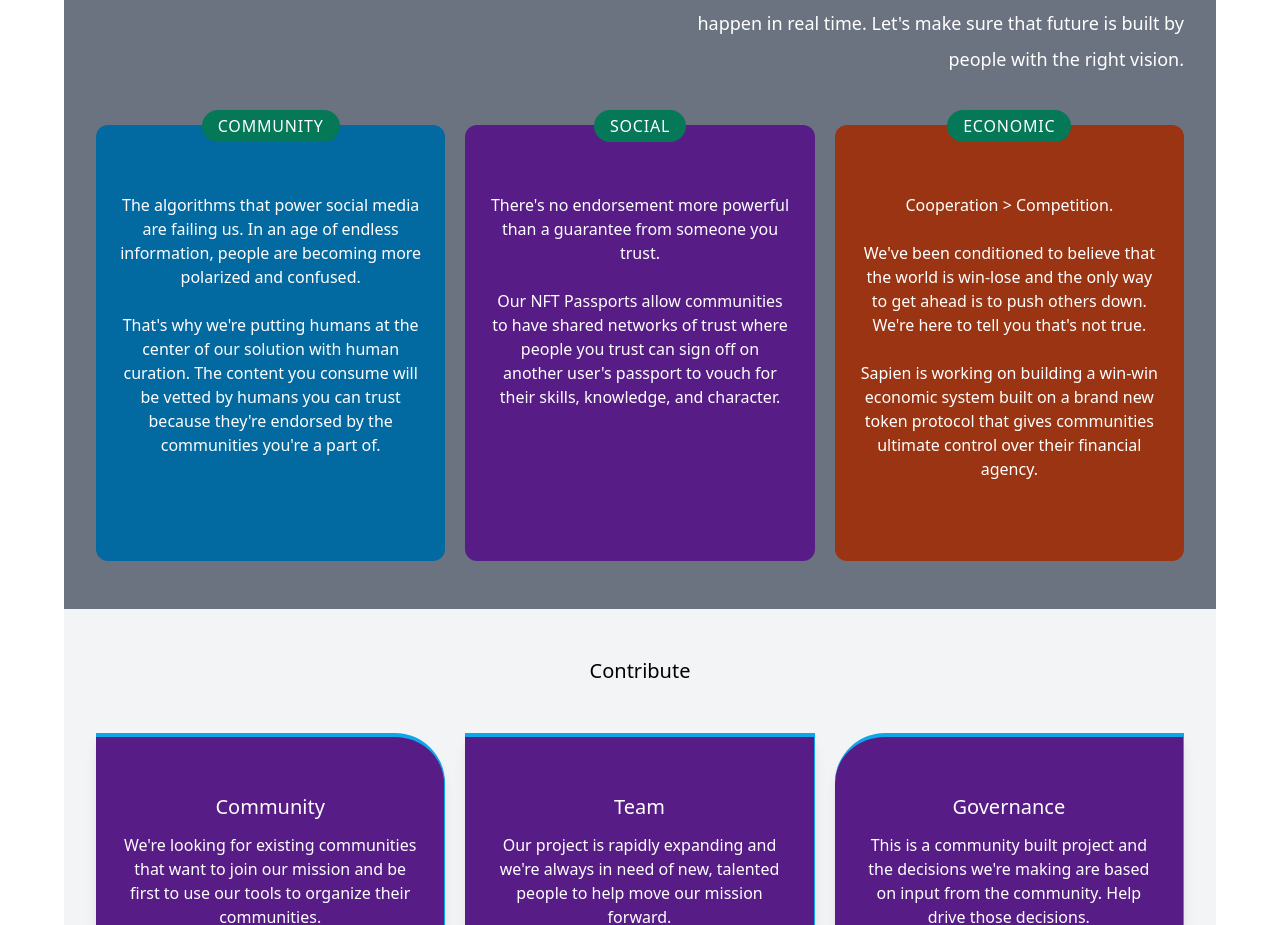
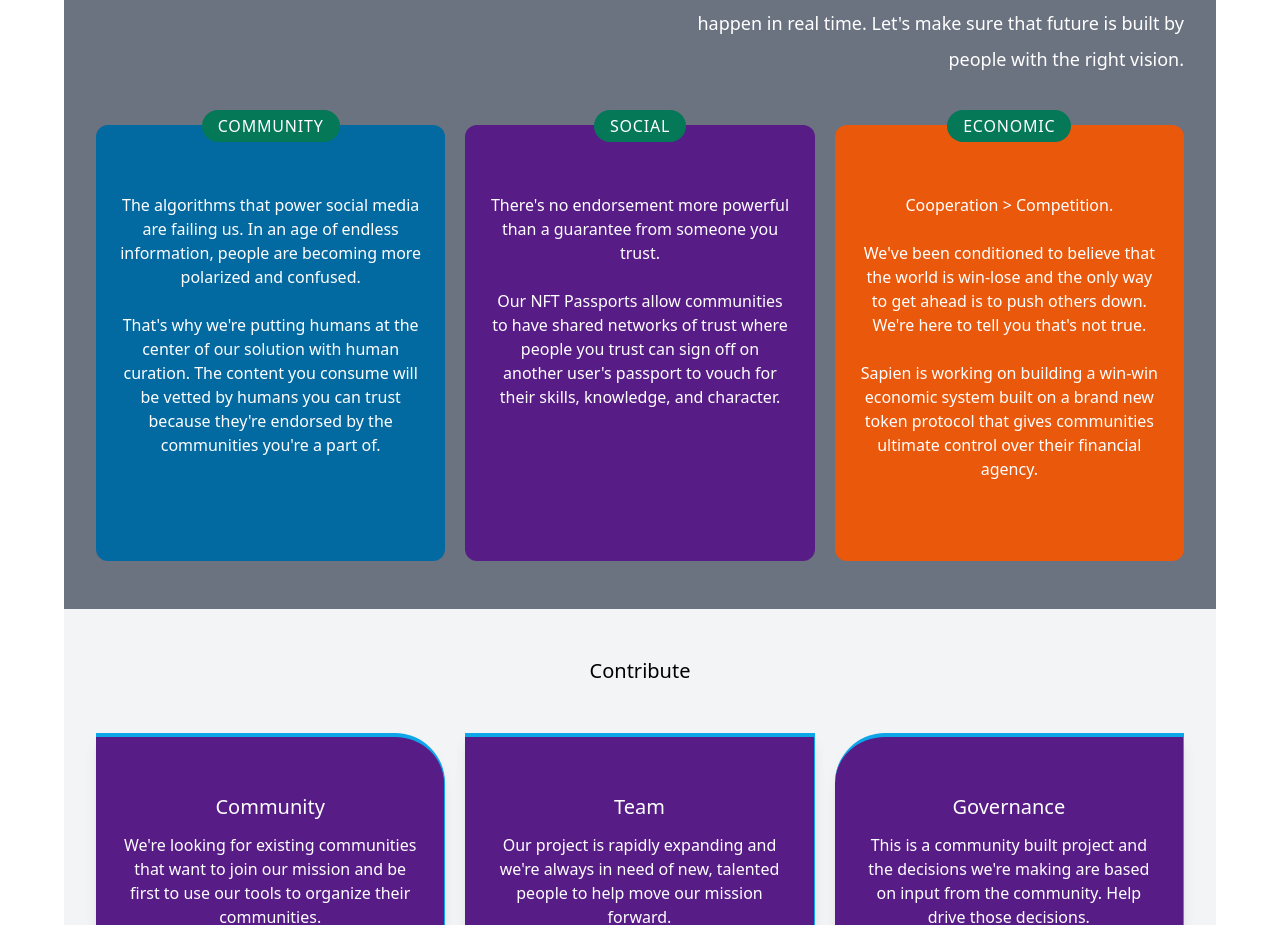
Before and after one commit to Sapien-Nation/citizen-hub, a Next.js app: page / in a window 1280 px wide. Shown: the part 2320-3245 px from the top of the page. Built offline with nearby package versions, Linux system fonts and the light colour scheme; no server answers.

Commit message:
feat: landing page svg animation added, design updates

```diff
--- a/pages/index.tsx
+++ b/pages/index.tsx
@@ -53,10 +53,6 @@ const IndexPage: NextPage = () => {
             </div>
             <div className="lg:w-1/2 flex items-center justify-center">
               {/*<LottiePlayer width="500" lottie="https://assets5.lottiefiles.com/packages/lf20_6x8fn1vr.json" />*/}
-              <LottiePlayer
-                width="500"
-                lottie="https://assets3.lottiefiles.com/packages/lf20_ailluhhv.json"
-              />
             </div>
           </div>
         </main>
@@ -183,7 +179,7 @@ const IndexPage: NextPage = () => {
           <div className="lg:w-1/2">
             <LottiePlayer
               width="500"
-              lottie="https://assets3.lottiefiles.com/packages/lf20_ailluhhv.json"
+              lottie="https://assets7.lottiefiles.com/packages/lf20_6x8fn1vr.json"
             />
           </div>
           <div className="lg:w-1/2">
@@ -236,7 +232,7 @@ const IndexPage: NextPage = () => {
                 </span>
               </div>
             </div>
-            <div className="bg-orange-800 px-6 py-14 rounded-xl text-white text-center">
+            <div className="bg-orange-600 px-6 py-14 rounded-xl text-white text-center">
               <p className="mt-3 text-base whitespace-pre-line">
                 {`Cooperation > Competition.
 
```
